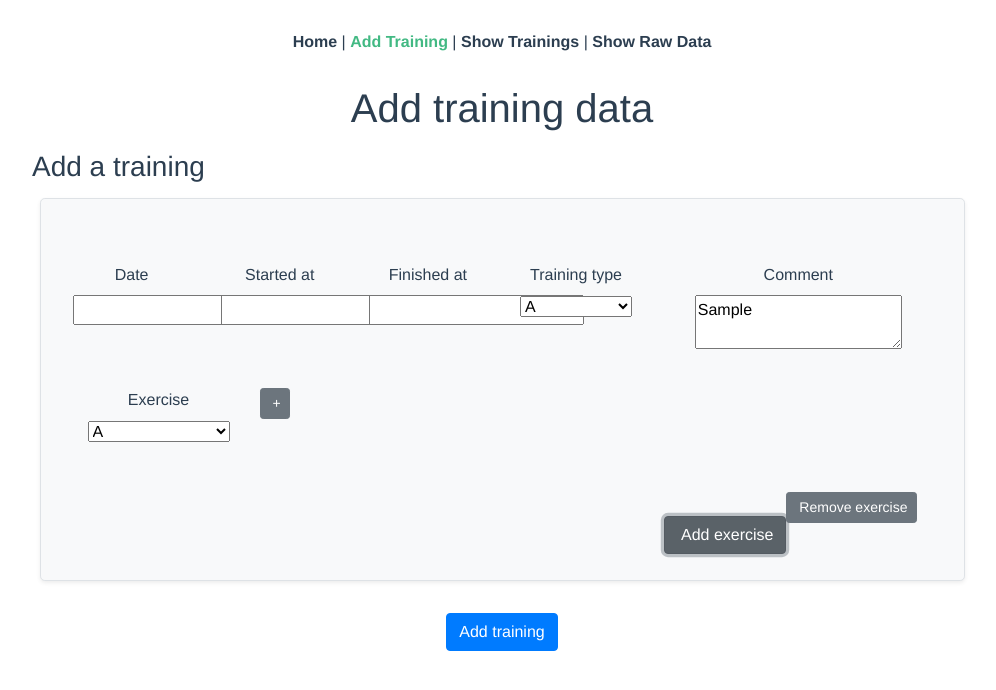
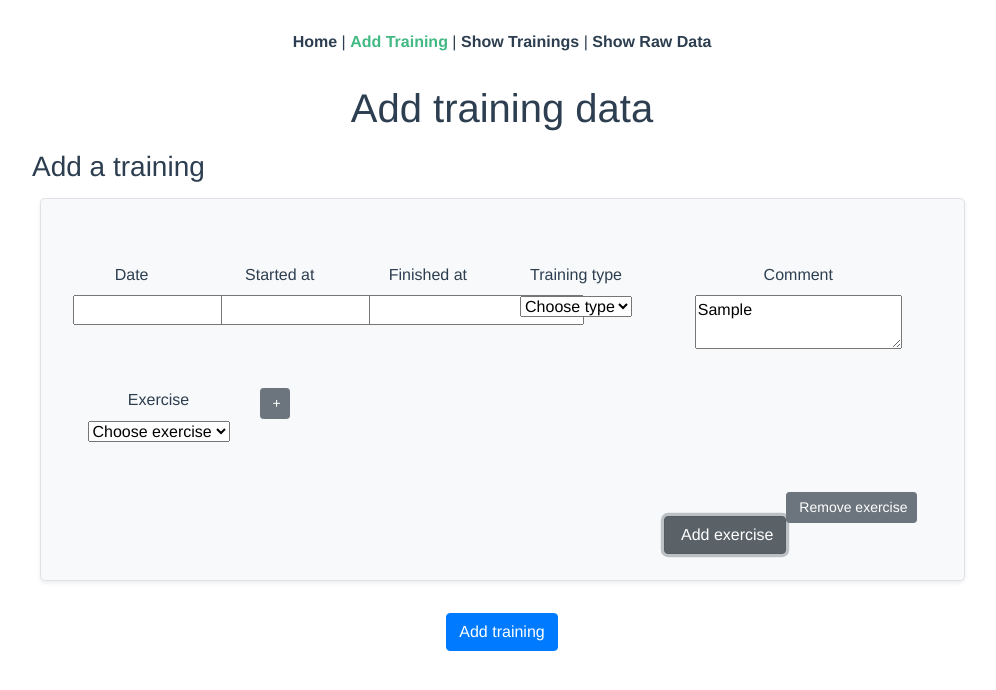
Before and after one commit to anehrkor/training-app, a Vue app: page /addTraining in a window 1280 px wide. Both pictures are taken after typing "Sample", "Sample", "Sample", "Sample" into the empty fields and a click on the button "Add exercise". Shown: the top 690 px of the page, without its empty margins (138-1134 px from the left). Built offline with nearby package versions, Linux system fonts and the light colour scheme.

Commit message:
Save dropdown selection in data

```diff
--- a/src/components/ExerciseFieldRow.vue
+++ b/src/components/ExerciseFieldRow.vue
@@ -5,7 +5,7 @@
         <InputFieldExerciseChoice
           label="Exercise"
           selectDefault="Choose exercise"
-          v-model="exerciseChoices"
+          v-model="selectedExercise"
         />
       </div>
       <div v-for="(set, index) in sets" :key="index">
@@ -42,7 +42,7 @@ export default {
   name: "exercise-field-row",
   components: { InputFieldExerciseChoice, SetInputFields },
   data: function() {
-    return { exerciseChoices: [], sets: [] };
+    return { selectedExercise: "", sets: [] };
   },
   methods: {
     addSet: function() {
--- a/src/components/InputFieldDate.vue
+++ b/src/components/InputFieldDate.vue
@@ -31,9 +31,9 @@ export default {
   },
   methods: {
     // taken from https://stackoverflow.com/questions/50566430/vue-js-how-to-restrict-special-characters-in-an-input-field
-    dateKeydown(e) {
-      if (/[^(0-9).]/.test(e.key)) {
-        e.preventDefault();
+    dateKeydown(event) {
+      if (/[^(0-9).]/.test(event.key)) {
+        event.preventDefault();
       }
     }
   }
--- a/src/components/InputFieldExerciseChoice.vue
+++ b/src/components/InputFieldExerciseChoice.vue
@@ -2,8 +2,8 @@
   <form>
     <label for="exercise-choice">{{ label }}</label>
     <p>
-      <select>
-        <option disabled value="">{{ selectDefault }}</option>
+      <select @change="onChange($event)">
+        <option value="">{{ selectDefault }}</option>
         <option
           v-for="exerciseChoice in exerciseChoices"
           :key="exerciseChoice"
@@ -24,8 +24,14 @@ export default {
   data: function() {
     return {
       // must somehow be replaced by service call to database in the future
-      exerciseChoices: ["A", "B", "C"]
+      exerciseChoices: ["A", "B", "C"],
+      selectedExercise: ""
     };
+  },
+  methods: {
+    onChange(event) {
+      this.selectedExercise = event.target.value;
+    }
   }
 };
 </script>
--- a/src/components/InputFieldText.vue
+++ b/src/components/InputFieldText.vue
@@ -27,9 +27,9 @@ export default {
   },
   methods: {
     // taken from https://stackoverflow.com/questions/50566430/vue-js-how-to-restrict-special-characters-in-an-input-field
-    textKeydown(e) {
-      if (/[^(a-zA-Z0-9):.!?'"&()/;öäüß-]/.test(e.key)) {
-        e.preventDefault();
+    textKeydown(event) {
+      if (/[^(a-zA-Z0-9):.!?'"&()/;öäüß-\s]/.test(event.key)) {
+        event.preventDefault();
       }
     }
   }
--- a/src/components/InputFieldTime.vue
+++ b/src/components/InputFieldTime.vue
@@ -31,9 +31,9 @@ export default {
   },
   methods: {
     // taken from https://stackoverflow.com/questions/50566430/vue-js-how-to-restrict-special-characters-in-an-input-field
-    timeKeydown(e) {
-      if (/[^(0-9):]/.test(e.key)) {
-        e.preventDefault();
+    timeKeydown(event) {
+      if (/[^(0-9):]/.test(event.key)) {
+        event.preventDefault();
       }
     }
   }
--- a/src/components/InputFieldTrainingChoice.vue
+++ b/src/components/InputFieldTrainingChoice.vue
@@ -2,8 +2,8 @@
   <form>
     <label for="training-choice">{{ label }}</label>
     <p>
-      <select>
-        <option disabled value="">{{ selectDefault }}</option>
+      <select @change="onChange($event)">
+        <option value="">{{ selectDefault }}</option>
         <option v-for="trainingChoice in trainingChoices" :key="trainingChoice">
           {{ trainingChoice }}
         </option>
@@ -22,8 +22,14 @@ export default {
   data: function() {
     return {
       // must somehow be replaced by service call to database in the future
-      trainingChoices: ["A", "B", "C"]
+      trainingChoices: ["A", "B", "C"],
+      selectedTraining: ""
     };
+  },
+  methods: {
+    onChange(event) {
+      this.selectedTraining = event.target.value;
+    }
   }
 };
 </script>
--- a/src/views/AddTraining.vue
+++ b/src/views/AddTraining.vue
@@ -33,7 +33,7 @@
               <InputFieldTrainingChoice
                 label="Training type"
                 selectDefault="Choose type"
-                v-model="trainingChoices"
+                v-model="selectedTraining"
               />
             </div>
             <div class="form-group col-md-4">
@@ -94,7 +94,7 @@ export default {
     return {
       date: "",
       time: "",
-      trainingChoices: [],
+      selectedTraining: "",
       text: "",
       exercises: []
     };
```
